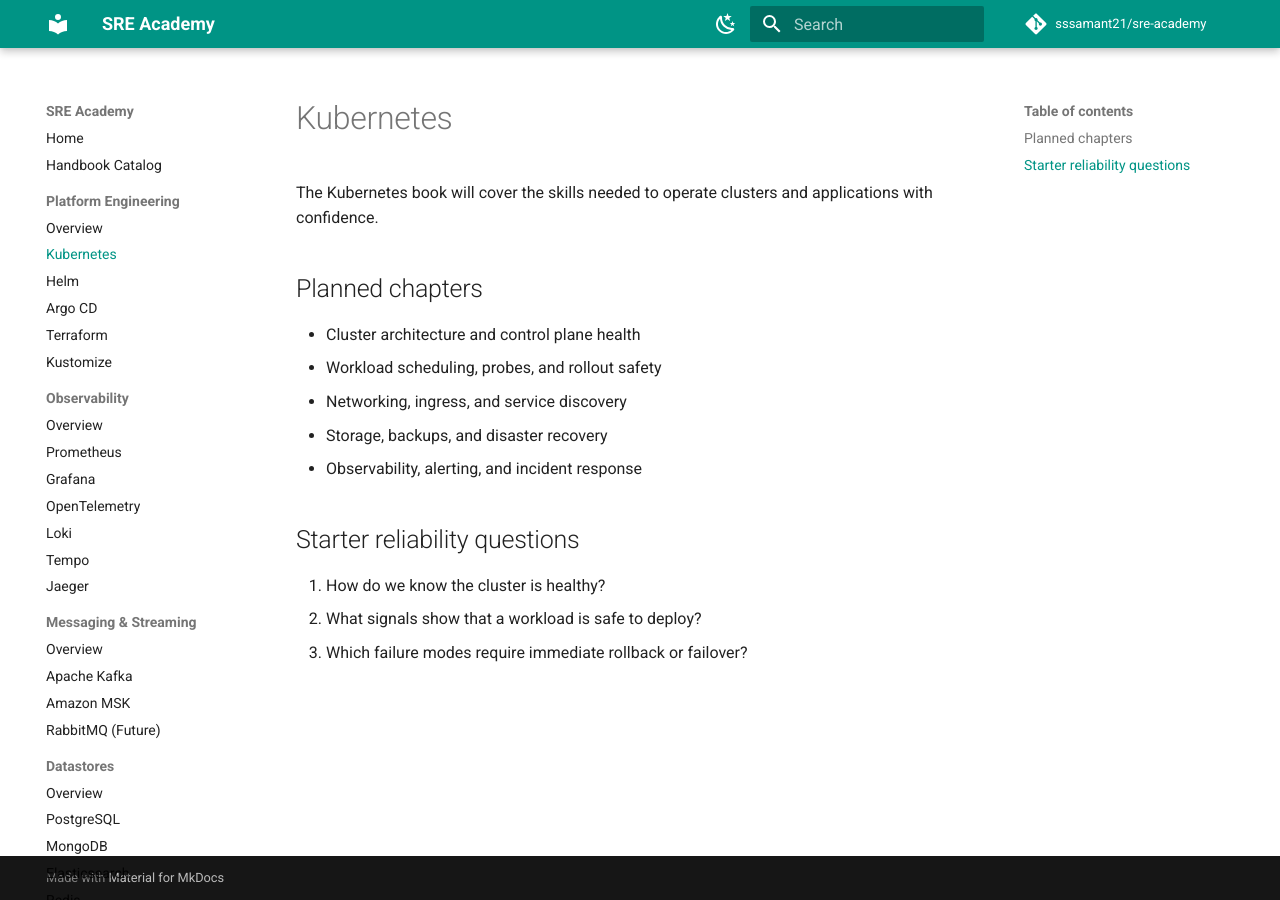
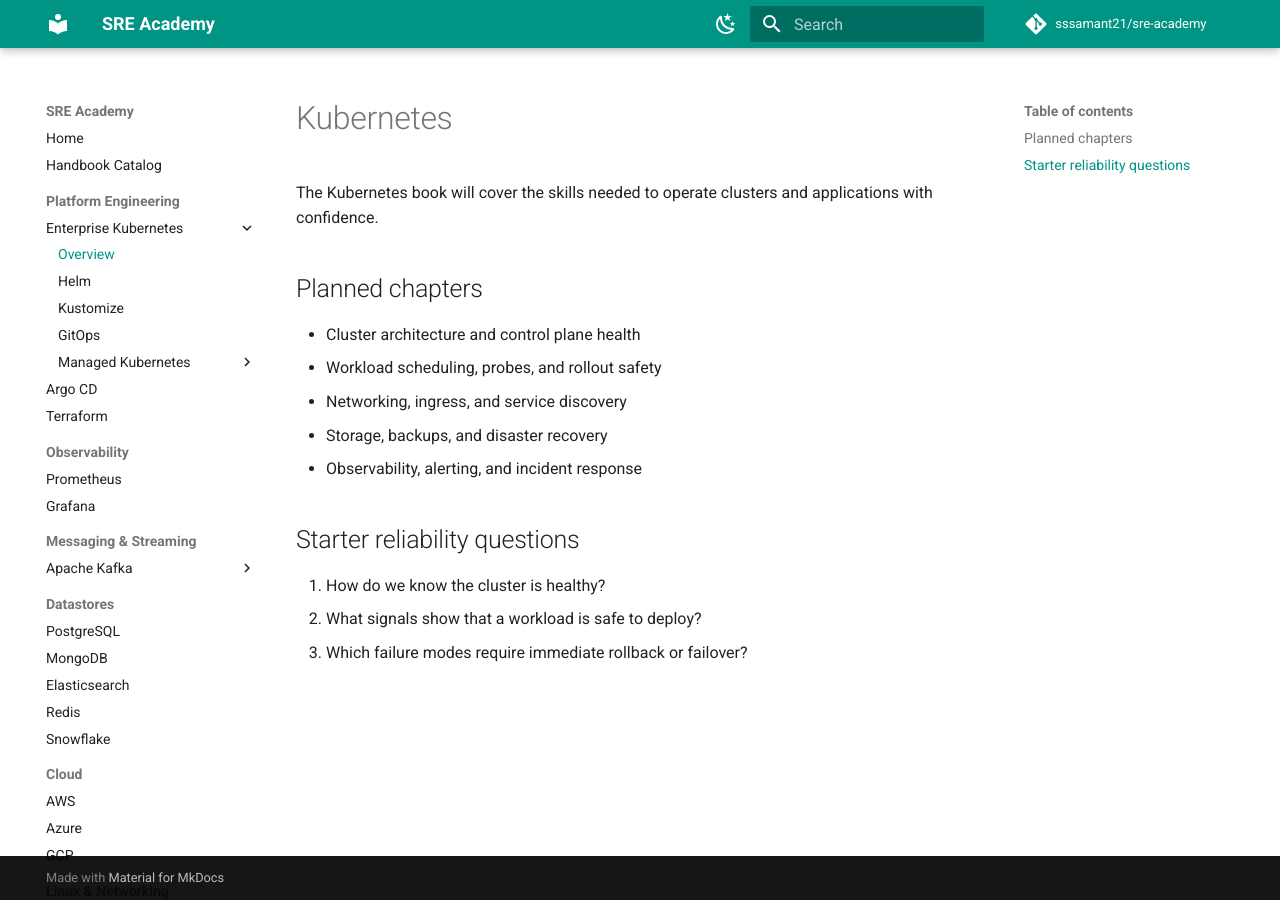
Before and after one commit to sssamant21/sre-academy, an MkDocs documentation site: the page built from docs/books/kubernetes/index.md, in a window 1280 px wide. Built offline with MkDocs 1.6.1 and Material for MkDocs 9.7.7, drawn with Linux system fonts in a browser that asks for light colours; comment, search, counter and statistics services are not loaded; some of the changed lines change nothing that is shown.

Commit message:
Refactor handbook navigation around core technologies

```diff
--- a/mkdocs.yml
+++ b/mkdocs.yml
@@ -34,54 +34,57 @@
   - Home: index.md
   - Handbook Catalog: books/index.md
   - Platform Engineering:
-      - Overview: books/platform-engineering/index.md
-      - Kubernetes: books/kubernetes/index.md
-      - Helm: books/helm/index.md
+      - Enterprise Kubernetes:
+          - Overview: books/kubernetes/index.md
+          - Helm: books/kubernetes/helm.md
+          - Kustomize: books/kubernetes/kustomize.md
+          - GitOps: books/kubernetes/gitops.md
+          - Managed Kubernetes:
+              - Overview: books/kubernetes/managed-kubernetes/index.md
+              - Amazon EKS: books/kubernetes/managed-kubernetes/amazon-eks.md
+              - Azure AKS: books/kubernetes/managed-kubernetes/azure-aks.md
+              - Google GKE: books/kubernetes/managed-kubernetes/google-gke.md
       - Argo CD: books/argo-cd/index.md
       - Terraform: books/terraform/index.md
-      - Kustomize: books/kustomize/index.md
   - Observability:
-      - Overview: books/observability/index.md
       - Prometheus: books/prometheus/index.md
       - Grafana: books/grafana/index.md
-      - OpenTelemetry: books/opentelemetry/index.md
-      - Loki: books/loki/index.md
-      - Tempo: books/tempo/index.md
-      - Jaeger: books/jaeger/index.md
   - Messaging & Streaming:
-      - Overview: books/messaging-streaming/index.md
-      - Apache Kafka: books/kafka/index.md
-      - Amazon MSK: books/amazon-msk/index.md
-      - RabbitMQ (Future): books/rabbitmq/index.md
+      - Apache Kafka:
+          - Overview: books/kafka/index.md
+          - Managed Kafka Platforms:
+              - Overview: books/kafka/managed-platforms/index.md
+              - Amazon MSK: books/kafka/managed-platforms/amazon-msk.md
+              - Azure Event Hubs for Kafka: books/kafka/managed-platforms/azure-event-hubs.md
+              - Google Managed Service for Apache Kafka: books/kafka/managed-platforms/google-managed-kafka.md
+              - Confluent Cloud: books/kafka/managed-platforms/confluent-cloud.md
   - Datastores:
-      - Overview: books/datastores/index.md
       - PostgreSQL: books/postgresql/index.md
       - MongoDB: books/mongodb/index.md
       - Elasticsearch: books/elasticsearch/index.md
       - Redis: books/redis/index.md
       - Snowflake: books/snowflake/index.md
-      - MySQL: books/mysql/index.md
-      - Cassandra (Future): books/cassandra/index.md
   - Cloud:
-      - Overview: books/cloud/index.md
       - AWS: books/aws/index.md
       - Azure: books/azure/index.md
       - GCP: books/gcp/index.md
-      - Multi-Cloud: books/multi-cloud/index.md
-  - DevOps & CI/CD:
-      - Overview: books/devops-cicd/index.md
-      - Git: books/git/index.md
-      - GitHub Actions: books/github-actions/index.md
-      - Jenkins: books/jenkins/index.md
-      - Argo Workflows: books/argo-workflows/index.md
-      - Flux (Future): books/flux/index.md
   - Linux & Networking:
-      - Overview: books/linux-networking/index.md
       - Linux: books/linux/index.md
-      - DNS: books/dns/index.md
-      - Load Balancing: books/load-balancing/index.md
-      - NGINX: books/nginx/index.md
-      - Service Mesh (Istio): books/service-mesh/index.md
+      - Networking:
+          - Overview: books/networking/index.md
+          - DNS: books/networking/dns.md
+          - TCP/IP: books/networking/tcp-ip.md
+          - HTTP/HTTPS: books/networking/http-https.md
+          - Reverse Proxy: books/networking/reverse-proxy.md
+          - Load Balancing: books/networking/load-balancing.md
+          - TLS: books/networking/tls.md
+          - Service Discovery: books/networking/service-discovery.md
+          - NGINX: books/networking/nginx.md
+          - Envoy: books/networking/envoy.md
+          - HAProxy: books/networking/haproxy.md
+          - Traefik: books/networking/traefik.md
+          - Kubernetes Ingress: books/networking/kubernetes-ingress.md
+          - Gateway API: books/networking/gateway-api.md
 
 markdown_extensions:
   - admonition
```
